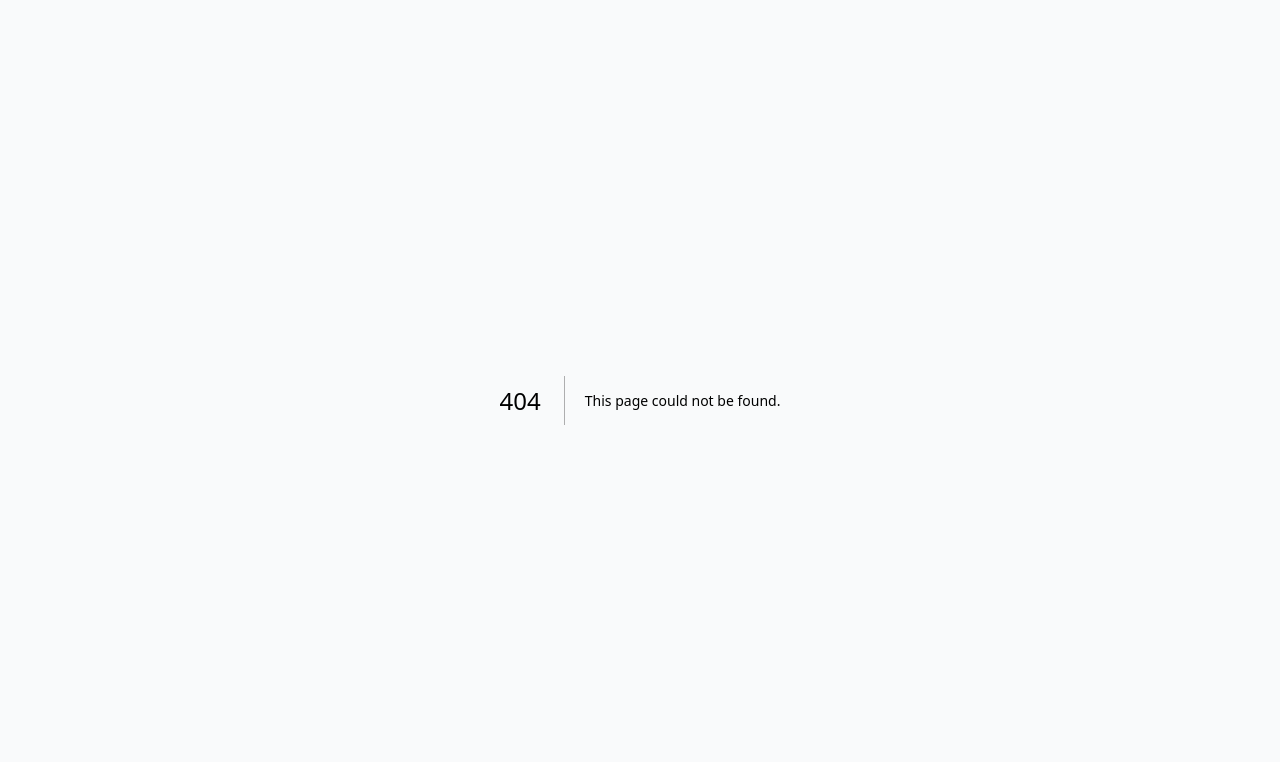
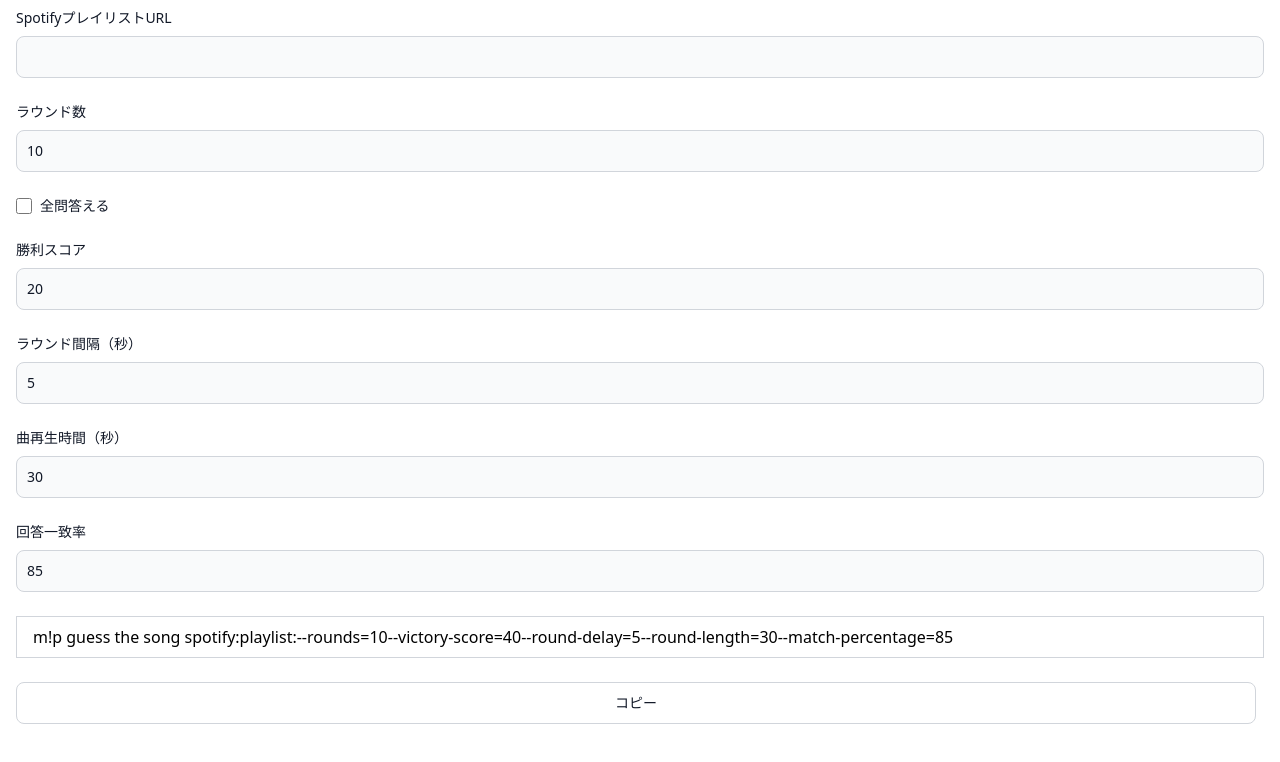
Before and after one commit to elbe7860/hiyoko-meeting-homepage, a Next.js app: page /jockie/guessthesong in a window 1280 px wide. Before the commit this address had no page. Shown: the top 762 px of the page. Built offline with nearby package versions, Linux system fonts and the light colour scheme.

Commit message:
Add 曲当てゲームのコマンド生成ツールを作成

```diff
--- /dev/null
+++ b/app/jockie/guessthesong/page.tsx
@@ -0,0 +1,186 @@
+"use client";
+
+import { useState } from "react";
+
+async function copyToClipboard(text: string) {
+  await global.navigator.clipboard.writeText(text);
+
+  alert("コマンドをコピーしました！");
+}
+
+function extractSpotifyPlaylistId(url: string) {
+  const id = url.split("/")[4];
+
+  if (id) {
+    return id.split("?")[0];
+  } else {
+    return "";
+  }
+}
+
+export default function GuessTheSong() {
+  const CORRECT_ANSWER_POINT = 2;
+  const [rounds, setRounds] = useState(10);
+  const [victoryScore, setVictoryScore] = useState(
+    CORRECT_ANSWER_POINT * rounds
+  );
+  const [roundDelay, setRoundDelay] = useState(5);
+  const [roundLength, setRoundLength] = useState(30);
+  const [matchPercentage, setMatchPercentage] = useState(85);
+  const [spotifyUrl, setSpotifyUrl] = useState("");
+  const [isAllRound, setIsAllRound] = useState(false);
+
+  return (
+    <div>
+      <div className="mx-4 my-2 flex flex-col gap-6">
+        <div>
+          <label
+            htmlFor="spotify-url"
+            className="block mb-2 text-sm font-medium text-gray-900"
+          >
+            SpotifyプレイリストURL
+          </label>
+          <input
+            type="text"
+            id="spotify-url"
+            className="bg-gray-50 border border-gray-300 text-gray-900 text-sm rounded-lg focus:ring-blue-500 focus:border-blue-500 block w-full p-2.5"
+            value={spotifyUrl}
+            onChange={(e) => setSpotifyUrl(e.target.value)}
+          />
+        </div>
+
+        <div>
+          <label
+            htmlFor="rounds"
+            className="block mb-2 text-sm font-medium text-gray-900"
+          >
+            ラウンド数
+          </label>
+          <input
+            type="number"
+            id="rounds"
+            min={10}
+            max={100}
+            className="bg-gray-50 border border-gray-300 text-gray-900 text-sm rounded-lg focus:ring-blue-500 focus:border-blue-500 block w-full p-2.5"
+            value={rounds}
+            onChange={(e) => setRounds(Number(e.target.value))}
+          />
+        </div>
+
+        <div className="flex items-start">
+          <div className="flex items-center h-5">
+            <input
+              id="is-all-round"
+              type="checkbox"
+              value=""
+              className="w-4 h-4 border border-gray-300 rounded bg-gray-50 focus:ring-3 focus:ring-blue-300"
+              onChange={(_) => setIsAllRound(!isAllRound)}
+              checked={isAllRound}
+            />
+          </div>
+          <label
+            htmlFor="is-all-round"
+            className="ml-2 text-sm font-medium text-gray-900"
+          >
+            全問答える
+          </label>
+        </div>
+
+        <div className={isAllRound ? "hidden" : "block"}>
+          <label
+            htmlFor="victory-score"
+            className="block mb-2 text-sm font-medium text-gray-900"
+          >
+            勝利スコア
+          </label>
+          <input
+            type="number"
+            id="victory-score"
+            min={1}
+            max={500}
+            className="bg-gray-50 border border-gray-300 text-gray-900 text-sm rounded-lg focus:ring-blue-500 focus:border-blue-500 block w-full p-2.5"
+            value={victoryScore}
+            onChange={(e) => setVictoryScore(Number(e.target.value))}
+          />
+        </div>
+
+        <div>
+          <label
+            htmlFor="round-delay"
+            className="block mb-2 text-sm font-medium text-gray-900"
+          >
+            ラウンド間隔（秒）
+          </label>
+          <input
+            type="number"
+            id="round-delay"
+            min={1}
+            max={30}
+            className="bg-gray-50 border border-gray-300 text-gray-900 text-sm rounded-lg focus:ring-blue-500 focus:border-blue-500 block w-full p-2.5"
+            value={roundDelay}
+            onChange={(e) => setRoundDelay(Number(e.target.value))}
+          />
+        </div>
+
+        <div>
+          <label
+            htmlFor="round-length"
+            className="block mb-2 text-sm font-medium text-gray-900"
+          >
+            曲再生時間（秒）
+          </label>
+          <input
+            type="number"
+            id="round-length"
+            min={1}
+            max={300}
+            className="bg-gray-50 border border-gray-300 text-gray-900 text-sm rounded-lg focus:ring-blue-500 focus:border-blue-500 block w-full p-2.5"
+            value={roundLength}
+            onChange={(e) => setRoundLength(Number(e.target.value))}
+          />
+        </div>
+
+        <div>
+          <label
+            htmlFor="match-percentage"
+            className="block mb-2 text-sm font-medium text-gray-900"
+          >
+            回答一致率
+          </label>
+          <input
+            type="number"
+            id="match-percentage"
+            min={1}
+            max={100}
+            className="bg-gray-50 border border-gray-300 text-gray-900 text-sm rounded-lg focus:ring-blue-500 focus:border-blue-500 block w-full p-2.5"
+            value={matchPercentage}
+            onChange={(e) => setMatchPercentage(Number(e.target.value))}
+          />
+        </div>
+
+        <p id="command" className="py-2 px-4 border border-gray-300">
+          m!p guess the song spotify:playlist:
+          {extractSpotifyPlaylistId(spotifyUrl)}
+          --rounds={rounds}
+          --victory-score=
+          {isAllRound
+            ? rounds * CORRECT_ANSWER_POINT
+            : victoryScore * CORRECT_ANSWER_POINT}
+          --round-delay={roundDelay}
+          --round-length={roundLength}
+          --match-percentage={matchPercentage}
+        </p>
+
+        <button
+          type="button"
+          className="text-gray-900 bg-white border border-gray-300 focus:outline-none hover:bg-gray-100 focus:ring-4 focus:ring-gray-200 font-medium rounded-lg text-sm px-5 py-2.5 mr-2 mb-2 dark:bg-gray-800 dark:text-white dark:border-gray-600 dark:hover:bg-gray-700 dark:hover:border-gray-600 dark:focus:ring-gray-700"
+          onClick={(_) =>
+            copyToClipboard(document.getElementById("command").textContent)
+          }
+        >
+          コピー
+        </button>
+      </div>
+    </div>
+  );
+}
--- a/app/layout.tsx
+++ b/app/layout.tsx
@@ -10,7 +10,7 @@ export const metadata: Metadata = {
 export default function RootLayout({ children }: { children: React.ReactNode }) {
   return (
     <html lang="ja">
-      <body className='bg-gray-50'>{children}</body>
+      <body>{children}</body>
     </html>
   )
 }
--- a/app/page.tsx
+++ b/app/page.tsx
@@ -63,6 +63,7 @@ export default function Home() {
       <div className="flex flex-col gap-y-4 px-4 py-2">
         <Link className="w-full md:w-1/3 bg-transparent hover:bg-blue-500 text-blue-700 font-semibold hover:text-white py-2 px-4 border border-blue-500 hover:border-transparent rounded" href="/links/huaa-onichan">ふあぁっ!お兄ちゃん...それやばいよぉ</Link>
         <Link className="w-full md:w-1/3 bg-transparent hover:bg-blue-500 text-blue-700 font-semibold hover:text-white py-2 px-4 border border-blue-500 hover:border-transparent rounded" href="/links/emiriko-water">ケイト様にひたすら水を飲まされるエミリコ</Link>
+        <Link className="w-full md:w-1/3 bg-transparent hover:bg-blue-500 text-blue-700 font-semibold hover:text-white py-2 px-4 border border-blue-500 hover:border-transparent rounded" href="/jockie/guessthesong">Jockie Music 曲当てクイズコマンド生成ツール</Link>
       </div>
 
       <h2 className="mt-5 text-3xl font-bold mx-4">
```
